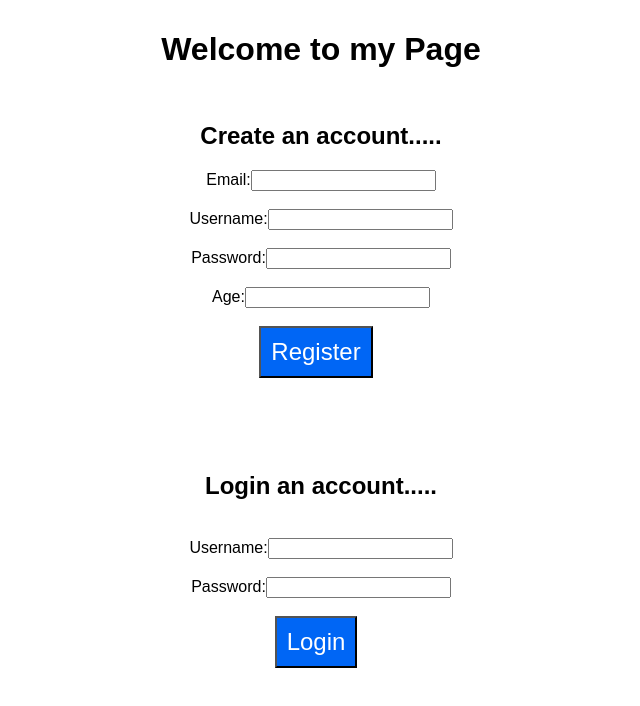
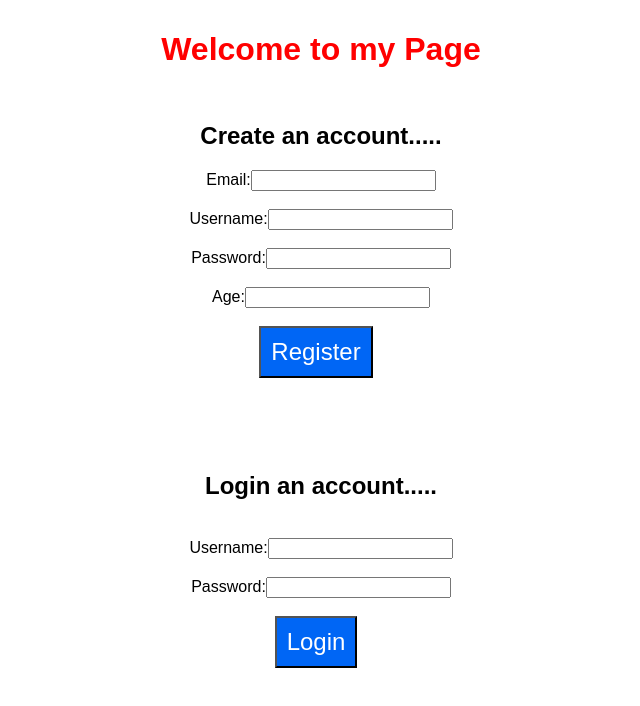
Before and after one commit to Gagandeep-Kaur-01/React, a React (Create React App) app in the folder login_page/: page / in a window 1280 px wide. Shown: the top 706 px of the page, without its empty margins (319-959 px from the left). Built offline with nearby package versions, Linux system fonts and the light colour scheme.

Commit message:
added inline style

```diff
--- a/login_page/src/App.js
+++ b/login_page/src/App.js
@@ -14,7 +14,7 @@ class App extends Component {
     return (
       <div className="App">
 
-            <h1>{greeting}</h1>
+            <h1 style={{color: "red"}}>{greeting}</h1>
 
             <Register/>
 
```
